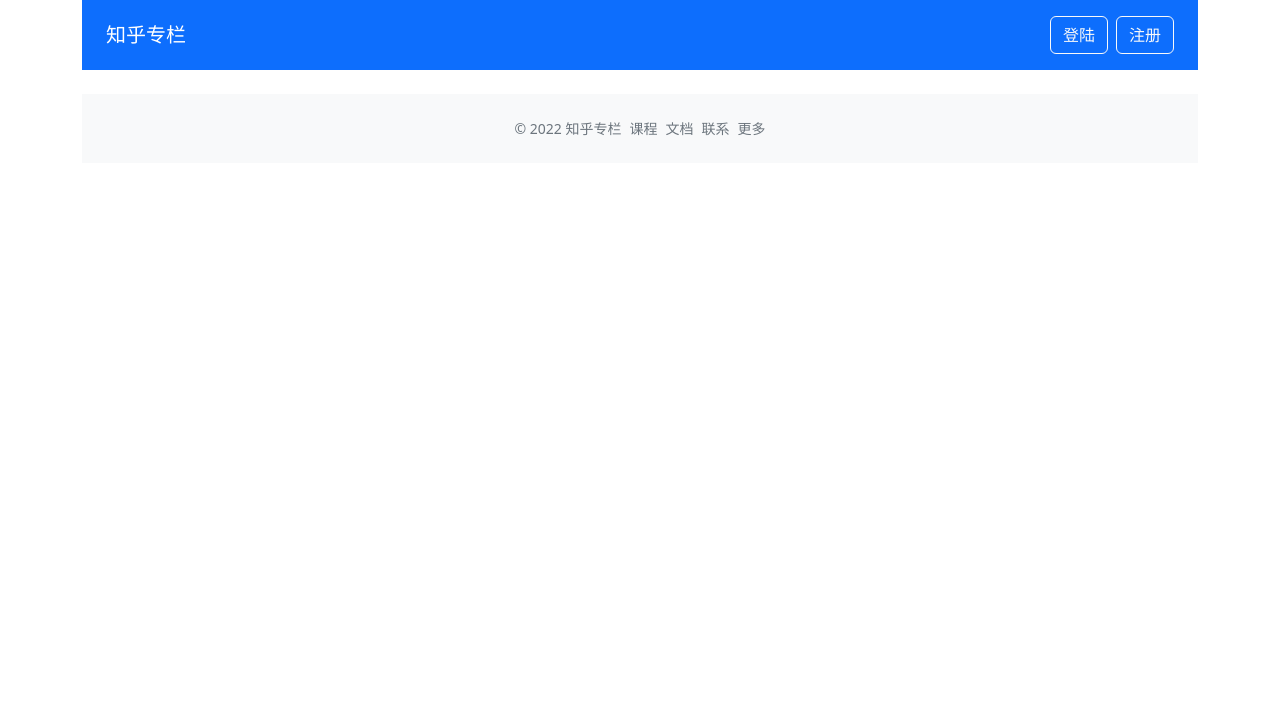
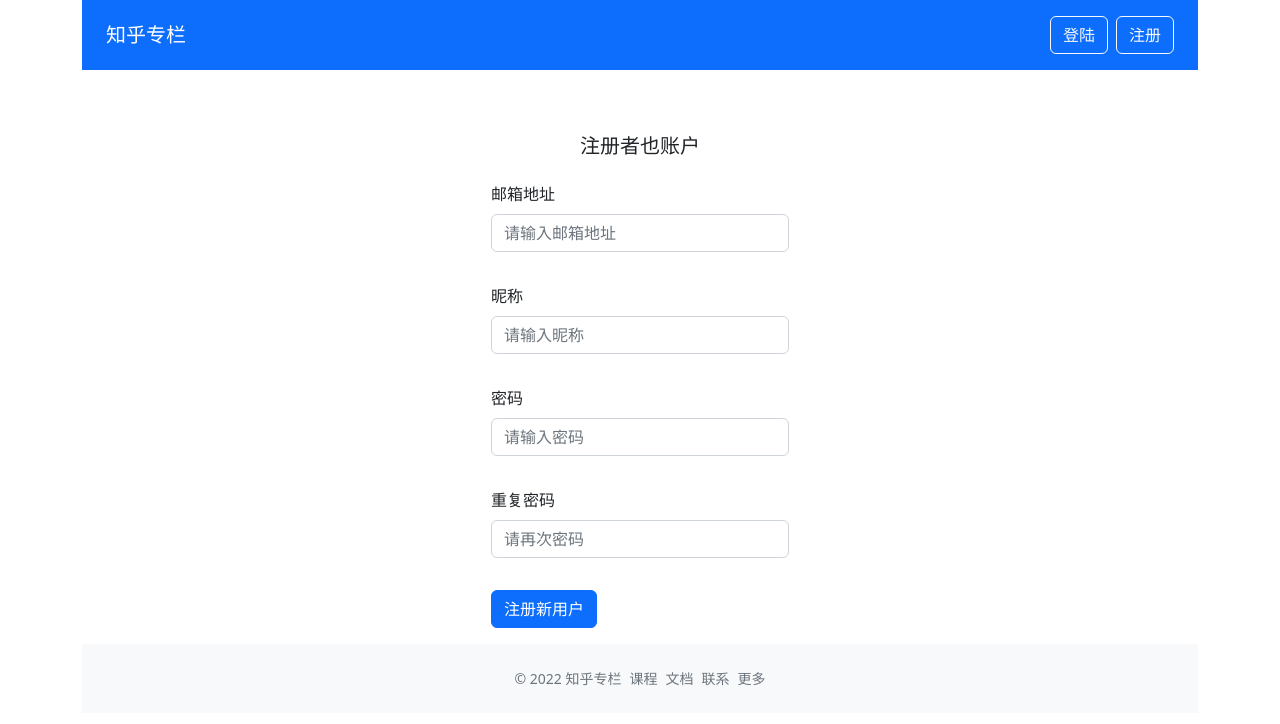
Before and after one commit to Guguuuu/blog_project, a Vue app: page /signup in a window 1280 px wide. Shown: the top 724 px of the page. Built offline with nearby package versions, Linux system fonts and the light colour scheme.

Commit message:
8-10 注册界面编写

```diff
--- a/src/components/GlobalHeader.vue
+++ b/src/components/GlobalHeader.vue
@@ -6,7 +6,7 @@
                 <router-link to="/login" class="btn btn-outline-light my-2">登陆</router-link>
             </li>
             <li class="list-inline-item">
-                <router-link to="/login" class="btn btn-outline-light my-2">注册</router-link>
+                <router-link to="/signup" class="btn btn-outline-light my-2">注册</router-link>
             </li>
         </ul>
         <ul v-else class="list-inline mb-0">
--- a/src/components/ValidateInput.vue
+++ b/src/components/ValidateInput.vue
@@ -15,8 +15,9 @@
 import { emitter } from './ValidateForm.vue'
 const emailReg = /^[a-zA-Z0-9.!#$%&’*+/=?^_`{|}~-]+@[a-zA-Z0-9-]+(?:\.[a-zA-Z0-9-]+)*$/
 interface RuleProp {
-    type: 'required' | 'email';
+    type: 'required' | 'email' | 'custom';
     message: string;
+    validator?: () => boolean;
 }
 export type RulesProp = RuleProp[]
 export type TagType = 'input' | 'textarea'
@@ -47,10 +48,8 @@
         }
         const validateInput = () => {
             if (props.rules) {
-                // 循环验证对应的规则,每一个rule都要通过，但凡有一个不通过都会被视为错误
                 const allPassed = props.rules.every(rule => {
-                    // every方法返回一个布尔值，每一项都为true的时候，它才为true，有一项为false，整个都为false，并且呢有一项为false的时候，就会立即停止循环直接返回，艹，原来如此，懂了
-                    let passed = true // 每个rule的临时变量
+                    let passed = true
                     inputRef.message = rule.message
                     switch (rule.type) {
                         case 'required':
@@ -59,9 +58,11 @@
                         case 'email':
                             passed = emailReg.test(inputRef.val)
                             break
+                        case 'custom':
+                            passed = rule.validator ? rule.validator() : true
+                            break
                         default:
                             break
-                        //就是多个规则，去匹配一个input输入的值。当我输入为空的时候，every遍历到第一条规则，发现为空，然后直接返回false，不再继续遍历。然后显式span。当我输入abc的时候，能通过第一条规则，因为不为空，但不通过正则的匹配，因为不是正规的邮箱格式，这时候也返回false，直接跳出every循环，显式span盒子(显式inputRef.message)。当我输入正确的格式，every遍历每一条规则都通过，才返回true
                     }
                     return passed
                 })
--- a/src/pages/Login.vue
+++ b/src/pages/Login.vue
@@ -1,5 +1,6 @@
 <template>
-    <div class="login-page">
+    <div class="login-page mx-auto p-3 w-330">
+        <h5 class="my-4 text-center">登录到知乎</h5>
         <validate-form @form-submit="onFormSubmit">
             <div class="mb-3">
                 <label class="form-label">邮箱地址</label>
@@ -10,6 +11,9 @@
                 <label class="form-label">密码</label>
                 <validate-input type="password" placeholder="请输入密码" :rules="passwordRules" v-model="passwordVal" />
             </div>
+            <template #submit>
+                <button type="submit" class="btn btn-primary btn-block btn-large">登录</button>
+            </template>
         </validate-form>
     </div>
 </template>
--- /dev/null
+++ b/src/pages/Signup.vue
@@ -0,0 +1,106 @@
+<template>
+    <div class="signup-page mx-auto p-3 w-330">
+        <h5 class="my-4 text-center">注册者也账户</h5>
+        <validate-form @form-submit="onFormSubmit">
+            <div class="mb-3">
+                <label class="form-label">邮箱地址</label>
+                <validate-input :rules="emailRules" v-model="formData.email" placeholder="请输入邮箱地址" type="text" />
+            </div>
+            <div class="mb-3">
+                <label class="form-label">昵称</label>
+                <validate-input :rules="nameRules" v-model="formData.nickName" placeholder="请输入昵称" type="text" />
+            </div>
+            <div class="mb-3">
+                <label class="form-label">密码</label>
+                <validate-input type="password" placeholder="请输入密码" :rules="passwordRules"
+                    v-model="formData.password" />
+            </div>
+            <div class="mb-3">
+                <label class="form-label">重复密码</label>
+                <validate-input type="password" placeholder="请再次密码" :rules="repeatPasswordRules"
+                    v-model="formData.repeatPassword" />
+            </div>
+            <template #submit>
+                <button type="submit" class="btn btn-primary btn-block btn-large">注册新用户</button>
+            </template>
+        </validate-form>
+    </div>
+</template>
+
+<script lang="ts">
+/* eslint-disable */
+import { defineComponent, reactive } from 'vue'
+import { useRouter } from 'vue-router'
+import axios from 'axios'
+import ValidateInput, { RulesProp } from '../components/ValidateInput.vue'
+import ValidateForm from '../components/ValidateForm.vue'
+import createMessage from '../components/createMessage'
+
+export default defineComponent({
+    name: 'Signup',
+    components: {
+        ValidateInput,
+        ValidateForm
+    },
+    setup() {
+        const formData = reactive({
+            email: '',
+            nickName: '',
+            password: '',
+            repeatPassword: ''
+        })
+        const router = useRouter()
+        const emailRules: RulesProp = [
+            { type: 'required', message: '电子邮箱地址不能为空' },
+            { type: 'email', message: '请输入正确的电子邮箱格式' }
+        ]
+        const nameRules: RulesProp = [
+            { type: 'required', message: '昵称不能为空' }
+        ]
+        const passwordRules: RulesProp = [
+            { type: 'required', message: '密码不能为空' }
+        ]
+        const repeatPasswordRules: RulesProp = [
+            { type: 'required', message: '重复密码不能为空' },
+            {
+                type: 'custom',
+                validator: () => {
+                    return formData.password === formData.repeatPassword
+                },
+                message: '密码不相同'
+            }
+        ]
+        const onFormSubmit = (result: boolean) => {
+            if (result) {
+                const payload = {
+                    email: formData.email,
+                    password: formData.password,
+                    nickName: formData.nickName
+                }
+                axios.post('/users/', payload).then(data => {
+                    createMessage('注册成功 正在跳转登录页面', 'success')
+                    setTimeout(() => {
+                        router.push('/login')
+                    }, 2000)
+                }).catch(e => {
+                    console.log(e)
+                })
+            }
+        }
+        return {
+            emailRules,
+            nameRules,
+            passwordRules,
+            repeatPasswordRules,
+            onFormSubmit,
+            formData
+        }
+    }
+})
+</script>
+
+<style>
+.w-330 {
+    max-width: 330px;
+}
+</style>
--- a/src/router.ts
+++ b/src/router.ts
@@ -2,6 +2,7 @@
 import { createRouter, createWebHistory } from 'vue-router'
 import Home from './pages/Home.vue'
 import Login from './pages/Login.vue'
+import Signup from './pages/Signup.vue'
 import ColumnDetail from './pages/ColumnDetail.vue'
 import CreatePost from './pages/CreatePost.vue'
 import store from './store'
@@ -22,6 +23,12 @@
             path: '/login',
             name: 'login',
             component: Login,
+            meta: { redirectAlreadyLogin: true }
+        },
+        {
+            path: '/signup',
+            name: 'signup',
+            component: Signup,
             meta: { redirectAlreadyLogin: true }
         },
         {
```
Also changed, not shown: 1 other file (tests, documents, lock files or other folders).
